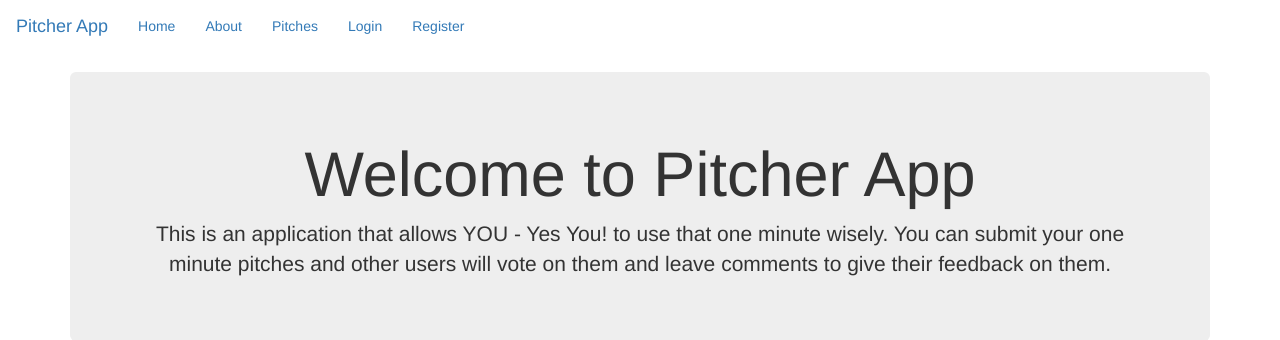
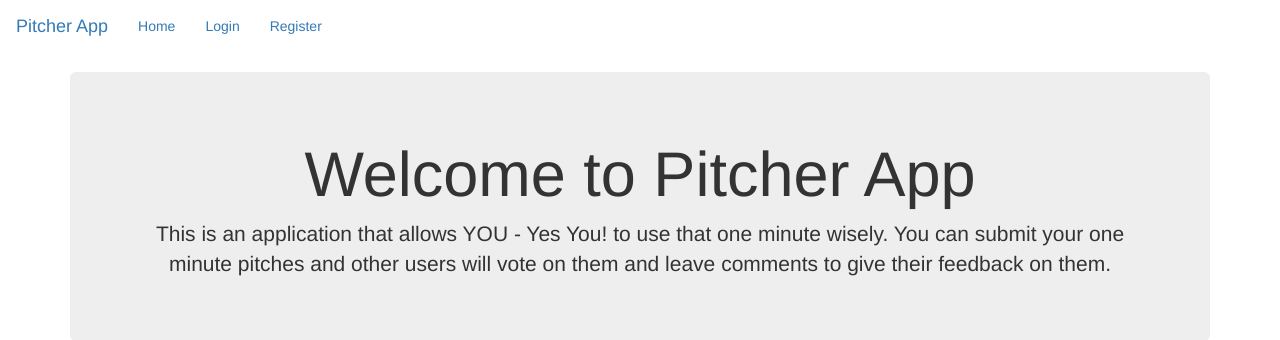
Before and after one commit to KakushaVenecia/Pitcher-App, a Flask app: page / in a window 1280 px wide. Shown: the top 340 px of the page. Run offline with Flask 2, Linux system fonts and the light colour scheme; some libraries are stand-ins or nearby versions.

Commit message:
This will modify the navbar

```diff
--- a/app/templates/includes/_navbar.html
+++ b/app/templates/includes/_navbar.html
@@ -8,13 +8,13 @@
             <span class="icon-bar"></span>
             <span class="icon-bar"></span>
         </button>
-        <a class="navbar-brand" href="#">Pitcher App</a>
+        <a class="navbar-brand" href="/">Pitcher App</a>
     </div>
     <div id="navbar" class="collapse navbar-collapse">
         <ul class="nav navbar-nav">
             <li><a href="/">Home</a></li>
-            <li><a href="/about">About</a></li>
-            <li><a href="/pitches">Pitches</a></li>
+            <!-- <li><a href="/about">About</a></li> -->
+            <!-- <li><a href="/pitches">Pitches</a></li> -->
             <li><a href="/login">Login</a></li>
             <li><a href="/signin">Register</a></li>
         </ul>
```
